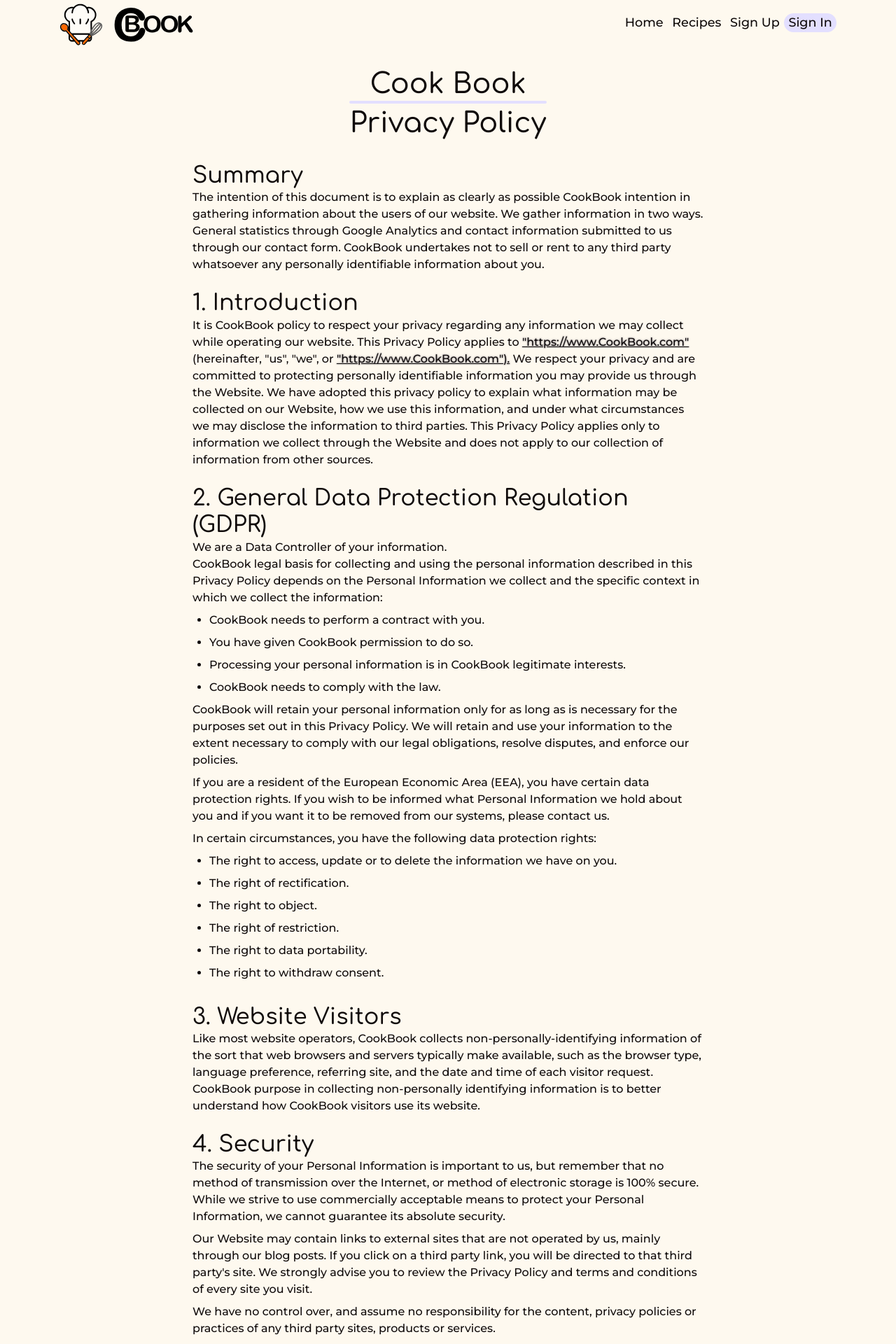
After one commit to Puksrevolution/milestone-project-3, a Flask app: page /privacy in a window 1280 px wide. The commit adds this page. Shown: the top 1920 px of the page at 70% size. Run offline with Flask 2, Linux system fonts and the light colour scheme; some libraries are stand-ins or nearby versions.

Commit message:
Dev: Created privacy.html

```diff
--- a/templates/base.html
+++ b/templates/base.html
@@ -203,7 +203,7 @@
                             </li>
                             <li>
                                 <strong>
-                                    <a class="footer__footer-link" target="_blank" href="#">
+                                    <a class="footer__footer-link" target="_blank" href="{{ url_for('privacy') }}">
 					                    Privacy Policy
                                     </a>
                                 </strong>
--- /dev/null
+++ b/templates/privacy.html
@@ -0,0 +1,149 @@
+{% extends "base.html" %}
+
+{% block content %}
+<!-- Privacy Policy Inofs -->
+<div class="row justify-content-center">
+    <div class="col-12 col-sm-9 col-lg-8">
+        <h2>Summary</h2>
+            <p class="pb-4">
+                The intention of this document is to explain as clearly as possible CookBook intention in
+                gathering information about the users of our website. We gather information in two ways. General
+                statistics through Google Analytics and contact information submitted to us through our contact
+                form. CookBook undertakes not to sell or rent to any third party whatsoever any personally
+                identifiable information about you.
+            </p>
+            <h2>1. Introduction</h2>
+            <p class="pb-4">
+                It is CookBook policy to respect your privacy regarding any information we may collect while
+                operating our website. This Privacy Policy applies to
+                <a class="link" href="{{ url_for('index') }}" target="_blank" rel="noopener">
+                    <u>"https://www.CookBook.com"</u>
+                </a>
+                (hereinafter, "us", "we", or
+                <a class="link" href="{{ url_for('index') }}" target="_blank" rel="noopener">
+                    <u>"https://www.CookBook.com").</u>
+                </a>
+                We respect your privacy and are
+                committed to protecting personally identifiable information you may provide us through the Website.
+                We have adopted this privacy policy to explain what information may be collected on our Website,
+                how we use this information, and under what circumstances we may disclose the
+                information to third parties. This Privacy Policy applies only to information we collect through
+                the Website and does not apply to our collection of information from other sources.
+            </p>
+            <h2>2. General Data Protection Regulation (GDPR)</h2>
+            <p>
+                We are a Data Controller of your information.
+            </p>
+            <p>
+                CookBook legal basis for collecting and using the personal information described in this
+                Privacy Policy depends on the Personal Information we collect and the specific context in which we
+                collect the information:
+            </p>
+            <ul class="ul__list">
+                <li class="ul__list-item">CookBook needs to perform a contract with you.</li>
+                <li class="ul__list-item">You have given CookBook permission to do so.</li>
+                <li class="ul__list-item">Processing your personal information is in CookBook legitimate interests.</li>
+                <li class="ul__list-item">CookBook needs to comply with the law.</li>
+            </ul>
+            <p class="pb-2">
+                CookBook will retain your personal information only for as long as is necessary for the
+                purposes set out in this Privacy Policy. We will retain and use your information to the extent
+                necessary to comply with our legal obligations, resolve disputes, and enforce our policies.
+            </p>
+            <p class="pb-2">
+                If you are a resident of the European Economic Area (EEA), you have certain data protection rights.
+                If you wish to be informed what Personal Information we hold about you and if you want it
+                to be removed from our systems, please contact us.
+            </p>
+            <p>
+                In certain circumstances, you have the following data protection rights:
+            </p>
+            <ul class="ul__list pb-4">
+                <li class="ul__list-item">The right to access, update or to delete the information we have on you.</li>
+                <li class="ul__list-item">The right of rectification.</li>
+                <li class="ul__list-item">The right to object.</li>
+                <li class="ul__list-item">The right of restriction.</li>
+                <li class="ul__list-item">The right to data portability.</li>
+                <li class="ul__list-item">The right to withdraw consent.</li>
+            </ul>
+            <h2>3. Website Visitors</h2>
+            <p class="pb-4">
+                Like most website operators, CookBook collects non-personally-identifying information of the
+                sort that web browsers and servers typically make available, such as the browser type, language
+                preference, referring site, and the date and time of each visitor request. CookBook purpose in
+                collecting non-personally identifying information is to better understand how CookBook visitors
+                use its website.
+            </p>
+            <h2>4. Security</h2>
+            <p class="pb-2">
+                The security of your Personal Information is important to us, but remember that no method of
+                transmission over the Internet, or method of electronic storage is 100% secure. While we strive to
+                use commercially acceptable means to protect your Personal Information, we cannot guarantee
+                its absolute security.
+            </p>
+            <p class="pb-2">
+                Our Website may contain links to external sites that are not operated by us, mainly through our blog
+                posts. If you click on a third party link, you will be directed to that third party's site.
+                We strongly advise you to review the Privacy Policy and terms and conditions of every site
+                you visit.
+            </p>
+            <p class="pb-4">
+                We have no control over, and assume no responsibility for the content, privacy policies
+                or practices of any third party sites, products or services.
+            </p>
+            <h2>5. Generating Statistics</h2>
+            <p class="pb-4">
+                CookBook may collect statistics about the behavior of visitors to its website. Precision Health
+                Performance may display this information publicly or provide it to others. However,
+                CookBook does not disclose your personally-identifying information.
+            </p>
+            <h2>6. Cookies</h2>
+            <p class="pb-2">
+                Cookies identify your computer or device rather than you as an individual user and are used for
+                different purposes. Cookies are small text files stored on your hard drive, which contain
+                information about your activity and preferences when visiting
+                <a class="link" href="{{ url_for('index') }}" target="_blank" rel="noopener">
+                    <u>https://www.CookBook.com.</u>
+                </a>
+                These cookies allow us to monitor website traffic and to store information about your
+                preferences, which allows us to customise the site according to your needs. If you wish to change
+                the way your browser handles cookies you can do so through your browser’s settings.
+                We utilised cookies for the following reasons;
+            </p>
+            <p>
+                Generating Statistics
+            </p>
+            <ul class="ul__list pb-2">
+                <li class="ul__list-item">Measuring Website traffic such as the number of visits to the Website.</li>
+                <li class="ul__list-item">Which Domains the visitors come from.</li>
+                <li class="ul__list-item">Which pages visitors view on the Website.</li>
+                <li class="ul__list-item">Which overall geographical areas the visitors are located.</li>
+            </ul>
+            <h5><strong>Deletion of Cookies</strong></h5>
+            <p class="pb-4">
+                You can delete the cookies already on your device. You can typically delete cookies
+                from the Privacy or History area, available from the Settings or Options menu in the browser.
+            </p>
+            <h2>7. Privacy Policy Changes</h2>
+            <p class="pb-4">
+                Although most changes are likely to be minor, CookBook may change its Privacy Policy from time
+                to time, and in CookBook sole discretion. CookBook encourages visitors to frequently check
+                this page for any changes to its Privacy Policy. Your continued use of this site after any change
+                in this Privacy Policy will constitute your acceptance of such change.
+            </p>
+            <h2>8. Consent</h2>
+            <p class="pb-4">
+                By using our website, you hereby consent to our Privacy Policy and agree to its terms.
+            </p>
+            <h2>9. Contact</h2>
+            <p>
+                If you have any questions about this Privacy Policy, please contact us at:
+                <br>
+                <a class="link" href="mailto:info@cookbook.com" target="_blank" rel="noopener">
+                    <i class="fa fa-envelope" aria-hidden="true"></i>
+                    info@cookbook.com
+                </a>
+            </p>
+    </div>
+</div>
+{% endblock %}
```
